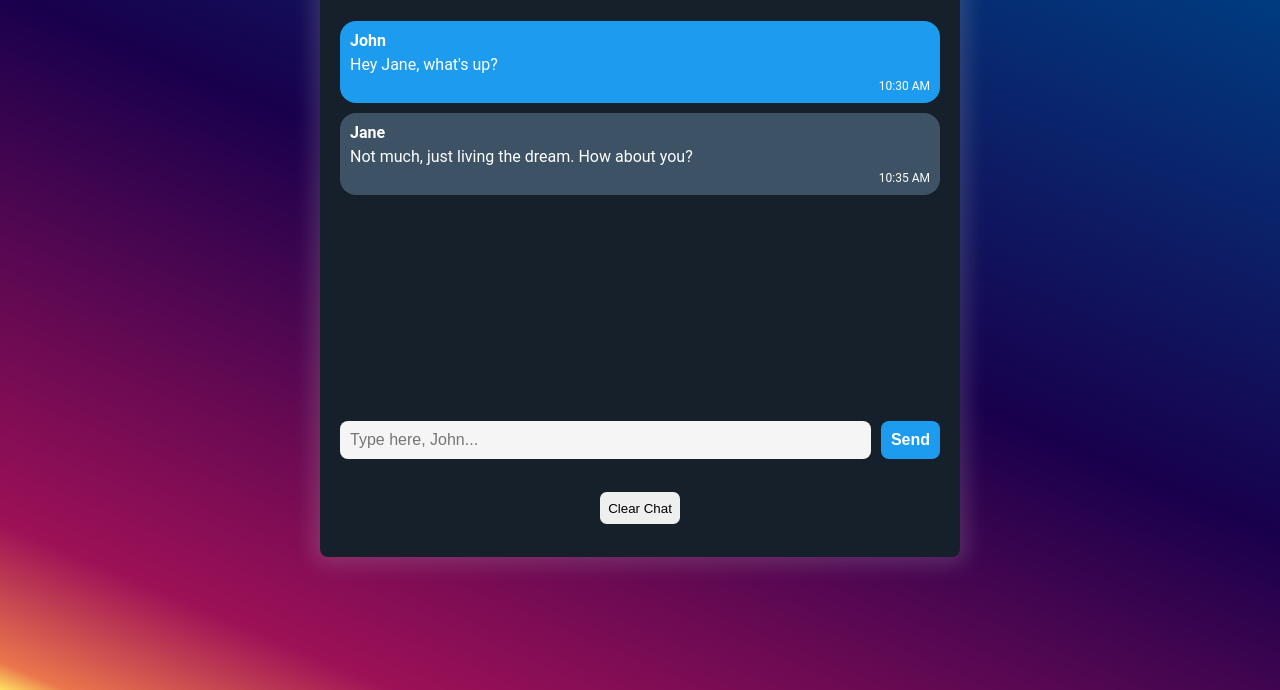
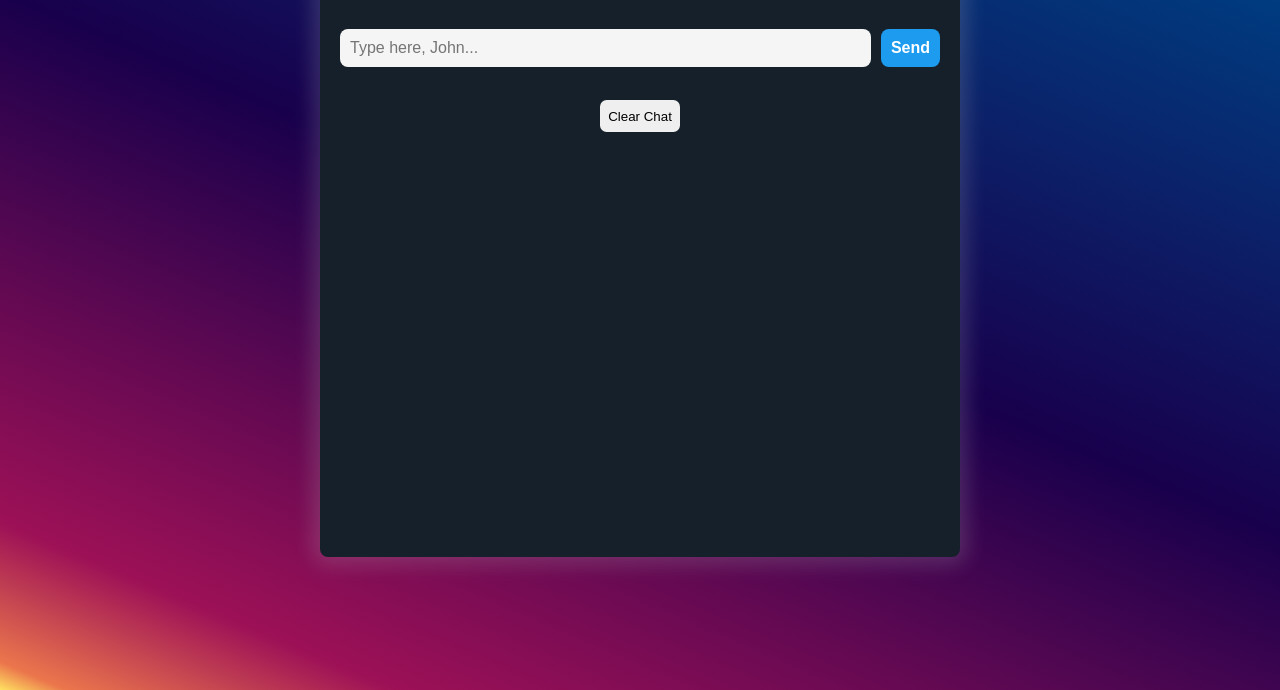
Before and after one commit to Pikachoo1111/GlobeLang, a plain HTML site: page index.html in a window 1280 px wide. Shown: the part 166-856 px from the top of the page. Drawn offline with Linux system fonts and the light colour scheme.

Commit message:
removed starter messages

```diff
--- a/index.html
+++ b/index.html
@@ -15,18 +15,6 @@
     <div class="chat-container">
       <h2 class="chat-header">John chatting...</h2>
 
-      <div class="chat-messages">
-        <div class="message blue-bg">
-          <div class="message-sender">John</div>
-          <div class="message-text">Hey Jane, what's up?</div>
-          <div class="message-timestamp">10:30 AM</div>
-        </div>
-        <div class="message gray-bg">
-          <div class="message-sender">Jane</div>
-          <div class="message-text">Not much, just living the dream. How about you?</div>
-          <div class="message-timestamp">10:35 AM</div>
-        </div>
-      </div>
 
       <form class="chat-input-form">
         <input type="text" class="chat-input" required placeholder="Type here, John..." />
```
